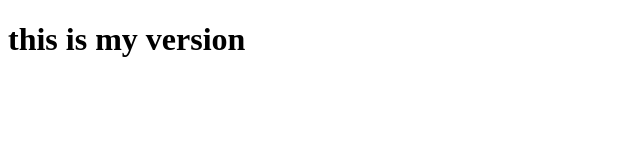
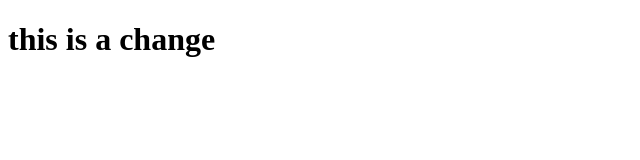
Before and after one commit to JaiBhalla03/understanding_git, a plain HTML site: page index.html in a window 1280 px wide. Shown: the whole page, without its empty margins (0-640 px from the left). Drawn offline with Linux system fonts and the light colour scheme.

Commit message:
this is my version2

```diff
--- a/index.html
+++ b/index.html
@@ -7,6 +7,6 @@
     <title>Document</title>
 </head>
 <body>
-    <h1>this is my version</h1>
+    <h1>this is a change</h1>
 </body>
 </html>
```
